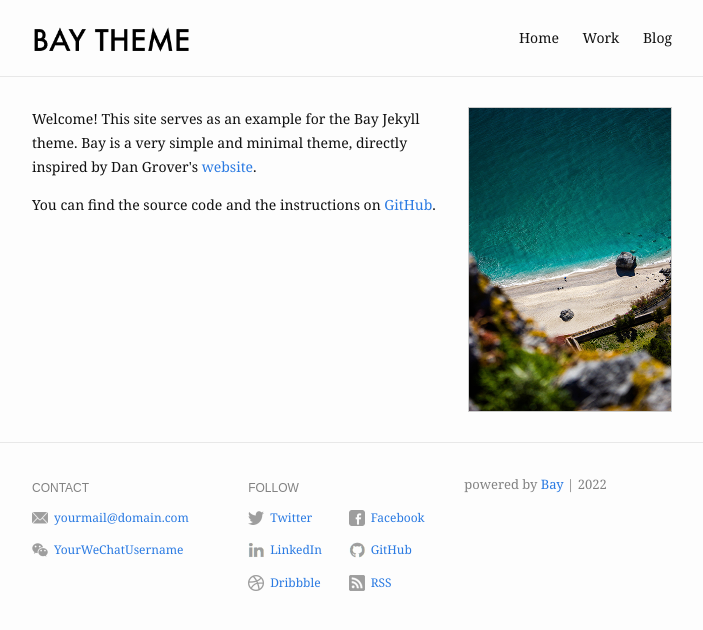
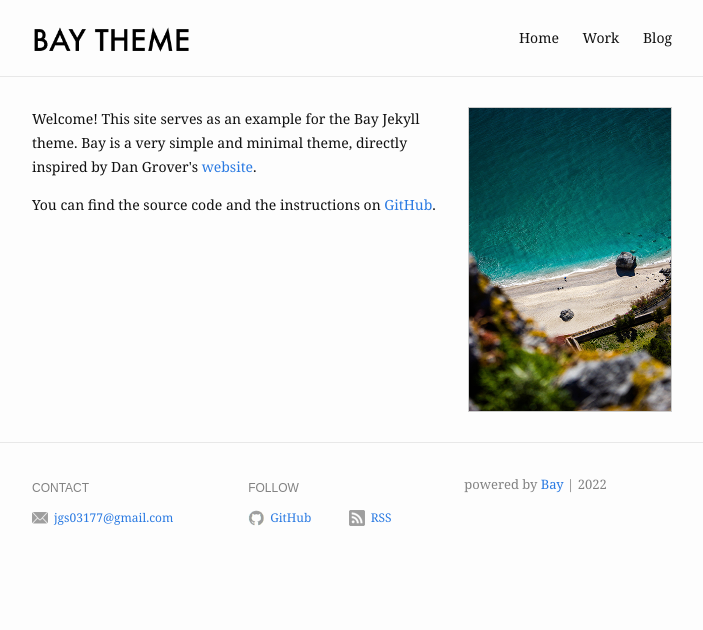
Before and after one commit to eliottvincent/bay, a Jekyll site: the page built from index.md, in a window 1280 px wide. Shown: the top 630 px of the page, without its empty margins (288-991 px from the left). Built offline with Jekyll 4.4.1, drawn with Linux system fonts in a browser that asks for light colours.

Commit message:
Update _config.yml

```diff
--- a/_config.yml
+++ b/_config.yml
@@ -5,9 +5,9 @@ title: Bay Jekyll Theme
 description: >- # this means to ignore newlines until "baseurl:"
   Bay is a minimal Jekyll Theme.
 baseurl: "/bay" # the subpath of the site
-url: "https://eliottvincent.github.io" # the base hostname & protocol for the site
+url: "https://jgs03177.github.io" # the base hostname & protocol for the site
 og_image: /assets/img/profile-pic.jpg
-google_analytics: "UA-121636368-3"
+#google_analytics: "UA-121636368-3"
 
 header:
   pages:
@@ -20,23 +20,13 @@ footer:
   show_powered_by: true
   contact:
     - name: Email
-      value: yourmail@domain.com
-      link: mailto:yourmail@domain.com
-    - name: WeChat
-      value: YourWeChatUsername
-      link: "#"
+      value: jgs03177@gmail.com
+      link: mailto:jgs03177@gmail.com
   follow:
-    - name: Twitter
-      link: http://twitter.com/YourTwitterUsername
-      username: "@YourTwitterUsername"
-    - name: Facebook
-      link: http://facebook.com/YourFacebookUsername
-    - name: LinkedIn
-      link: http://linkedin.com/in/YourLinkedInUsername
+    #- name: LinkedIn
+    #  link: http://linkedin.com/in/YourLinkedInUsername
     - name: GitHub
-      link: http://github.com/YourGitHubUsername
-    - name: Dribbble
-      link: https://dribbble.com/YourDribbbleUsername
+      link: http://github.com/jgs03177
     - name: RSS
       link: /feed.xml
 
@@ -61,4 +51,4 @@ exclude:
   - vendor/ruby/
 
 # Used for defeating caching
-version: 1
+version: 0.0.1
```
